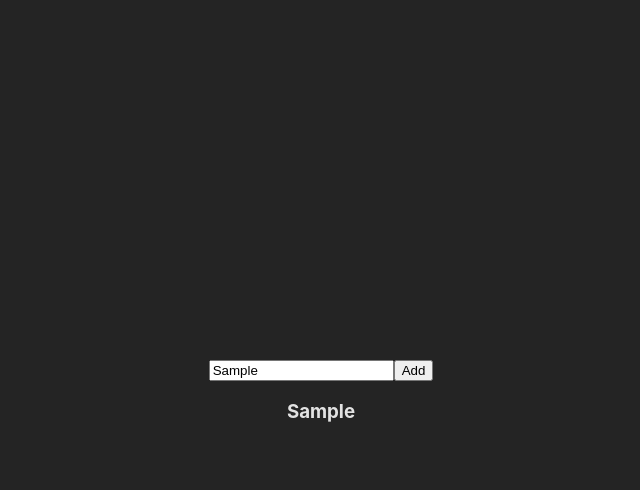
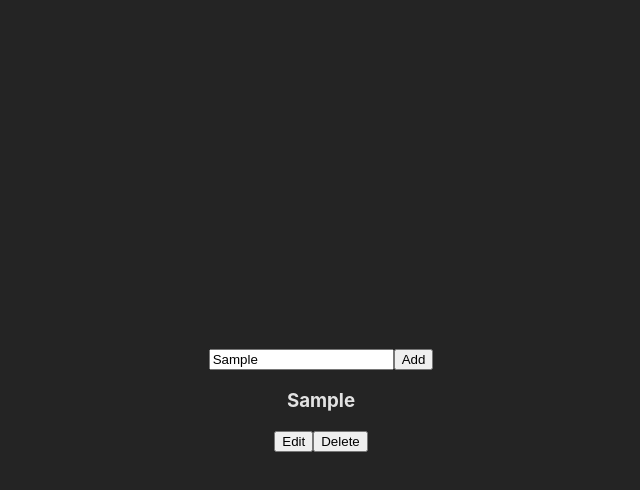
Before and after one commit to maria98kgm/Note_App, a React (Vite) app: page / in a window 1280 px wide. Both pictures are taken after typing "Sample" into the empty fields and a click on the button "Add". Shown: the top 490 px of the page, without its empty margins (319-959 px from the left). Built offline with nearby package versions, Linux system fonts and the light colour scheme.

Commit message:
feat: implement edit, create and delete functionality for notes

```diff
--- a/src/App.tsx
+++ b/src/App.tsx
@@ -2,7 +2,6 @@ import "./App.css";
 import { ChangeEvent, useEffect, useState } from "react";
 // import reactLogo from "./assets/react.svg";
 // import viteLogo from "/vite.svg";
-import uniqid from "uniqid";
 import { Note } from "./components/Note";
 import { InputField } from "./components/InputField";
 
@@ -21,37 +20,9 @@ export interface NoteItem {
 }
 
 function App() {
-  // const [input, setInput] = useState<string>("");
   const [notes, setNotes] = useState<NoteItem[]>([]);
 
-  // const addNoteHandler = () => {
-  //   const allNotesStr: string | null = localStorage.getItem(notesStorage);
-  //   const allNotes: NoteItem[] = allNotesStr ? JSON.parse(allNotesStr) : [];
-
-  //   const regex: RegExp = /#\w+/gi;
-  //   const tags: string[] | null = input.match(regex);
-  //   const labledTags: TagItem[] | undefined = tags?.map((item) => ({
-  //     tagName: item,
-  //     id: uniqid(),
-  //   }));
-
-  //   const formattedTitle = input.replaceAll("#", "");
-
-  //   allNotes.push({
-  //     title: input,
-  //     formattedTitle: formattedTitle,
-  //     tags: labledTags ?? [],
-  //     id: uniqid(),
-  //   });
-  //   setNotes(allNotes);
-  //   localStorage.setItem(notesStorage, JSON.stringify(allNotes));
-  // };
-
-  // const handleInput = (event: ChangeEvent<HTMLInputElement>) => {
-  //   setInput(event.target.value);
-  // };
-
-  const setNoteHandler = (val: NoteItem[]) => {
+  const changeNotesHandler = (val: NoteItem[]) => {
     setNotes(val);
   };
 
@@ -62,9 +33,7 @@ function App() {
 
   return (
     <div className="App">
-      {/* <input type="text" name="note" onChange={handleInput} value={input} />
-      <button onClick={addNoteHandler}>Add</button> */}
-      <InputField setNoteHandler={setNoteHandler} />
+      <InputField changeNotesHandler={changeNotesHandler} />
       {notes.map((item) => {
         return (
           <Note
@@ -73,6 +42,7 @@ function App() {
             formattedTitle={item.formattedTitle}
             tags={item.tags}
             id={item.id}
+            changeNotesHandler={changeNotesHandler}
           />
         );
       })}
--- a/src/components/InputField/index.tsx
+++ b/src/components/InputField/index.tsx
@@ -3,11 +3,17 @@ import uniqid from "uniqid";
 import { NoteItem, notesStorage, TagItem } from "../../App";
 
 interface InputFieldProps {
-  setNoteHandler: (val: NoteItem[]) => void;
+  changeNotesHandler: (val: NoteItem[]) => void;
 }
 
-export const InputField: React.FC<InputFieldProps> = ({ setNoteHandler }) => {
+export const InputField: React.FC<InputFieldProps> = ({
+  changeNotesHandler,
+}) => {
   const [input, setInput] = useState<string>("");
+
+  const handleInput = (event: ChangeEvent<HTMLInputElement>) => {
+    setInput(event.target.value);
+  };
 
   const addNoteHandler = () => {
     const allNotesStr: string | null = localStorage.getItem(notesStorage);
@@ -28,12 +34,8 @@ export const InputField: React.FC<InputFieldProps> = ({ setNoteHandler }) => {
       tags: labledTags ?? [],
       id: uniqid(),
     });
-    setNoteHandler(allNotes);
+    changeNotesHandler(allNotes);
     localStorage.setItem(notesStorage, JSON.stringify(allNotes));
-  };
-
-  const handleInput = (event: ChangeEvent<HTMLInputElement>) => {
-    setInput(event.target.value);
   };
 
   return (
--- a/src/components/Note/index.tsx
+++ b/src/components/Note/index.tsx
@@ -1,11 +1,13 @@
-import React from "react";
-import { TagItem } from "../../App";
+import React, { ChangeEvent, useState } from "react";
+import { NoteItem, TagItem, notesStorage } from "../../App";
+import uniqid from "uniqid";
 
 interface NoteProps {
   title: string;
   formattedTitle: string;
   tags: TagItem[];
   id: string;
+  changeNotesHandler: (val: NoteItem[]) => void;
 }
 
 export const Note: React.FC<NoteProps> = ({
@@ -13,10 +15,73 @@ export const Note: React.FC<NoteProps> = ({
   formattedTitle,
   tags,
   id,
+  changeNotesHandler,
 }) => {
+  const [editing, setEditing] = useState(false);
+  const [input, setInput] = useState(title);
+
+  const handleInput = (event: ChangeEvent<HTMLInputElement>) => {
+    setInput(event.target.value);
+  };
+
+  const handleEditingMode = () => {
+    setEditing(true);
+  };
+
+  const saveNoteHandler = () => {
+    const allNotesStr: string = localStorage.getItem(notesStorage) as string;
+    const allNotes: NoteItem[] = JSON.parse(allNotesStr);
+    const noteIndex: number = allNotes.findIndex(
+      (item) => item.id === id
+    ) as number;
+
+    const regex: RegExp = /#\w+/gi;
+    const tags: string[] | null = input.match(regex);
+    const labledTags: TagItem[] | undefined = tags?.map((item) => ({
+      name: item,
+      id: uniqid(),
+    }));
+
+    allNotes[noteIndex].title = input;
+    allNotes[noteIndex].formattedTitle = input.replaceAll("#", "");
+    if (labledTags) allNotes[noteIndex].tags = labledTags;
+
+    changeNotesHandler(allNotes);
+    localStorage.setItem(notesStorage, JSON.stringify(allNotes));
+    setEditing(false);
+  };
+
+  const cancleEditHandler = () => {
+    setEditing(false);
+  };
+
+  const deleteNoteHandler = () => {
+    const allNotesStr: string = localStorage.getItem(notesStorage) as string;
+    const allNotes: NoteItem[] = JSON.parse(allNotesStr);
+    const noteIndex: number = allNotes.findIndex(
+      (item) => item.id === id
+    ) as number;
+
+    allNotes.splice(noteIndex, 1);
+    changeNotesHandler(allNotes);
+    localStorage.setItem(notesStorage, JSON.stringify(allNotes));
+  };
+
   return (
     <div>
-      <h3>{formattedTitle}</h3>
+      {editing ? (
+        <div className="editMode">
+          <input type="text" onChange={handleInput} value={input} />
+          <button onClick={saveNoteHandler}>Save</button>
+          <button onClick={cancleEditHandler}>Cancel</button>
+        </div>
+      ) : (
+        <div className="showMode">
+          <h3>{formattedTitle}</h3>
+          <button onClick={handleEditingMode}>Edit</button>
+          <button onClick={deleteNoteHandler}>Delete</button>
+        </div>
+      )}
       <div>
         {tags.map((item) => {
           return <p key={item.id}>{item.name}</p>;
```
